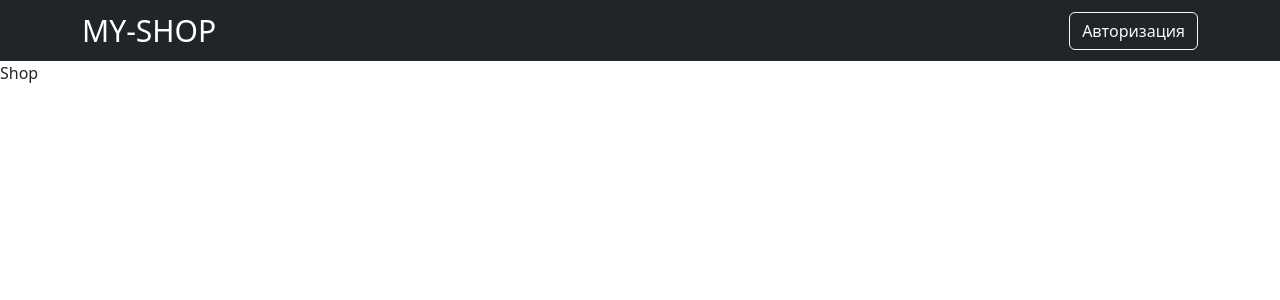
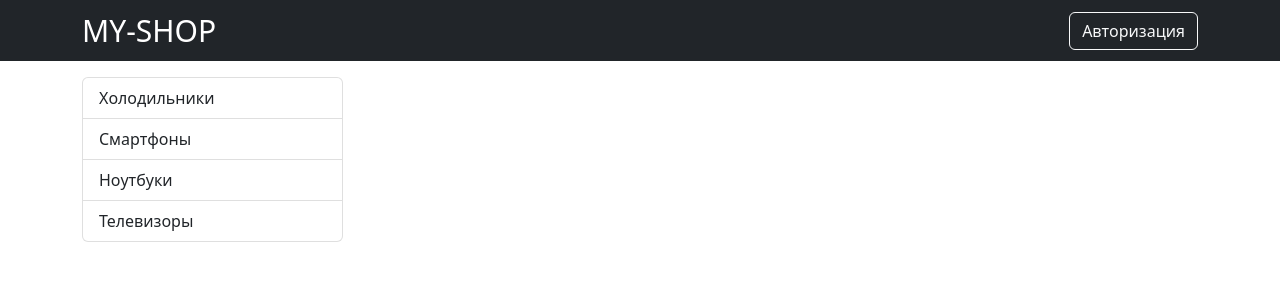
Before and after one commit to jang1988/online-store-fullstack, a React (Create React App) app in the folder client/: page / in a window 1280 px wide. Shown: the top 300 px of the page. Built offline with nearby package versions, Linux system fonts and the light colour scheme.

Commit message:
continieCreateTypebar

```diff
--- a/client/src/components/Navbar.jsx
+++ b/client/src/components/Navbar.jsx
@@ -10,7 +10,6 @@
 
 const NavBar = observer(() => {
   const { user } = useContext(Context);
-  console.log('user: ', user);
 
   return (
     <Navbar bg="dark" variant="dark">
--- /dev/null
+++ b/client/src/components/TypeBar.jsx
@@ -0,0 +1,26 @@
+import { observer } from 'mobx-react-lite';
+import React, { useContext } from 'react';
+import { ListGroup } from 'react-bootstrap';
+
+import { Context } from '../index.js';
+
+const TypeBar = observer(() => {
+  const { device } = useContext(Context);
+
+  console.log(device.selectedType)
+  return (
+    <ListGroup>
+      {device.types.map((type) => (
+        <ListGroup.Item
+        style={{cursor: "pointer"}}
+        active={type.id === device.selectedType.id}
+        onClick={() => device.setSelectedType(type)}
+        key={type.id}>
+          {type.name}
+        </ListGroup.Item>
+      ))}
+    </ListGroup>
+  );
+});
+
+export default TypeBar;
--- a/client/src/pages/Shop.jsx
+++ b/client/src/pages/Shop.jsx
@@ -1,11 +1,20 @@
 import React from 'react';
+import { Col, Container, Row } from 'react-bootstrap';
+import TypeBar from '../components/TypeBar';
 
 const Shop = () => {
   return (
-    <div>
-      Shop
-    </div>
+    <Container>
+      <Row className="mt-3" >
+        <Col md={3}>
+          <TypeBar />
+        </Col>
+        <Col md={9}></Col>
+      </Row>
+
+
+    </Container>
   );
-}
+};
 
 export default Shop;
--- a/client/src/store/DeviceStore.js
+++ b/client/src/store/DeviceStore.js
@@ -4,11 +4,13 @@
   constructor() {
     this._types = [
       {id:1, name: 'Холодильники'},
-      {id:1, name: 'Cмартфоны'},
+      {id:2, name: 'Cмартфоны'},
+      {id:3, name: 'Ноутбуки'},
+      {id:4, name: 'Телевизоры'},
     ]
     this._brands = [
       {id:1, name: 'Samsung'},
-      {id:1, name: 'Apple'},
+      {id:2, name: 'Apple'},
     ]
     this._devices = [
       {id:1, name: 'Iphone 12 pro', price: 25000, rating: 5, img:'https://www.iphones.ru/wp-content/uploads/2020/10/apple4_bionic.jpg'},
@@ -16,6 +18,7 @@
       {id:3, name: 'Iphone 12 pro', price: 25000, rating: 5, img:'https://www.iphones.ru/wp-content/uploads/2020/10/apple4_bionic.jpg'},
       {id:4, name: 'Iphone 12 pro', price: 25000, rating: 5, img:'https://www.iphones.ru/wp-content/uploads/2020/10/apple4_bionic.jpg'},
     ]
+    this._selectedType = {}
 
     makeAutoObservable(this);
   }
@@ -31,6 +34,9 @@
   setDevises(devices) {
     this._devices = devices
   }
+  setSelectedType(type) {
+    return this._selectedType = type
+  }
 
   get types() {
     return this._types
@@ -43,4 +49,8 @@
   get devices() {
     return this._devices
   }
+
+  get selectedType() {
+    return this._selectedType
+  }
 }
```
